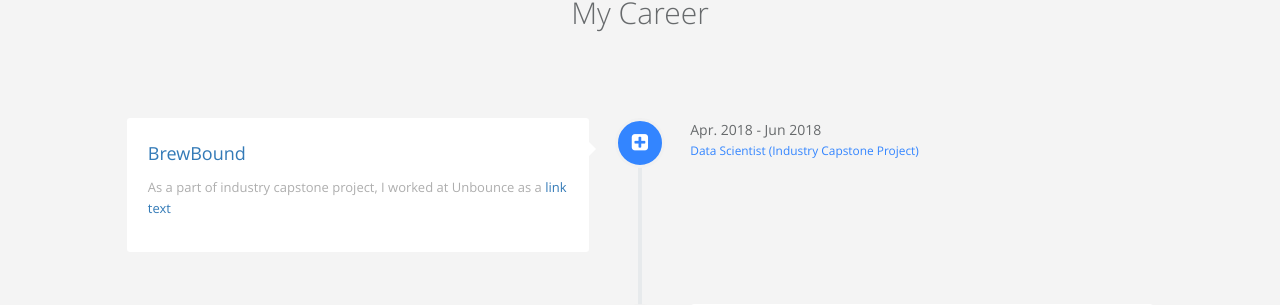
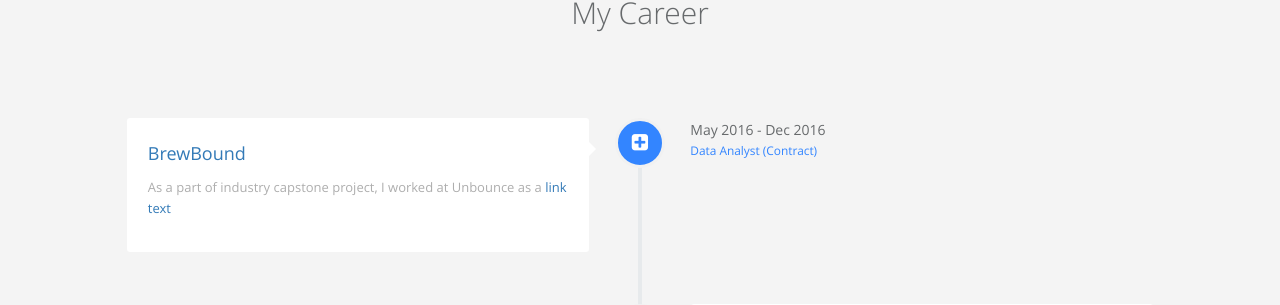
Before and after one commit to sarora/sarora.github.io, a Jekyll site: the page built from index.html, in a window 1280 px wide and 900 px high, scrolled down 849 px. Shown: the part 140-445 px from the top of the window. Built offline with Jekyll 4.4.1, drawn with Linux system fonts in a browser that asks for light colours.

Commit message:
Add dates and title

```diff
--- a/_data/index/careers.yml
+++ b/_data/index/careers.yml
@@ -7,10 +7,10 @@
     detail: As a part of industry capstone project, I worked at Unbounce as a <a href="url">link text</a>
     i18n: company_a_desc
   date:
-    detail: Apr. 2018 - Jun 2018
+    detail: May 2016 - Dec 2016
     i18n: company_a_date
   job:
-    detail: Data Scientist (Industry Capstone Project)
+    detail: Data Analyst (Contract)
     i18n: company_a_job
   icon: fa-plus-square
 
```
